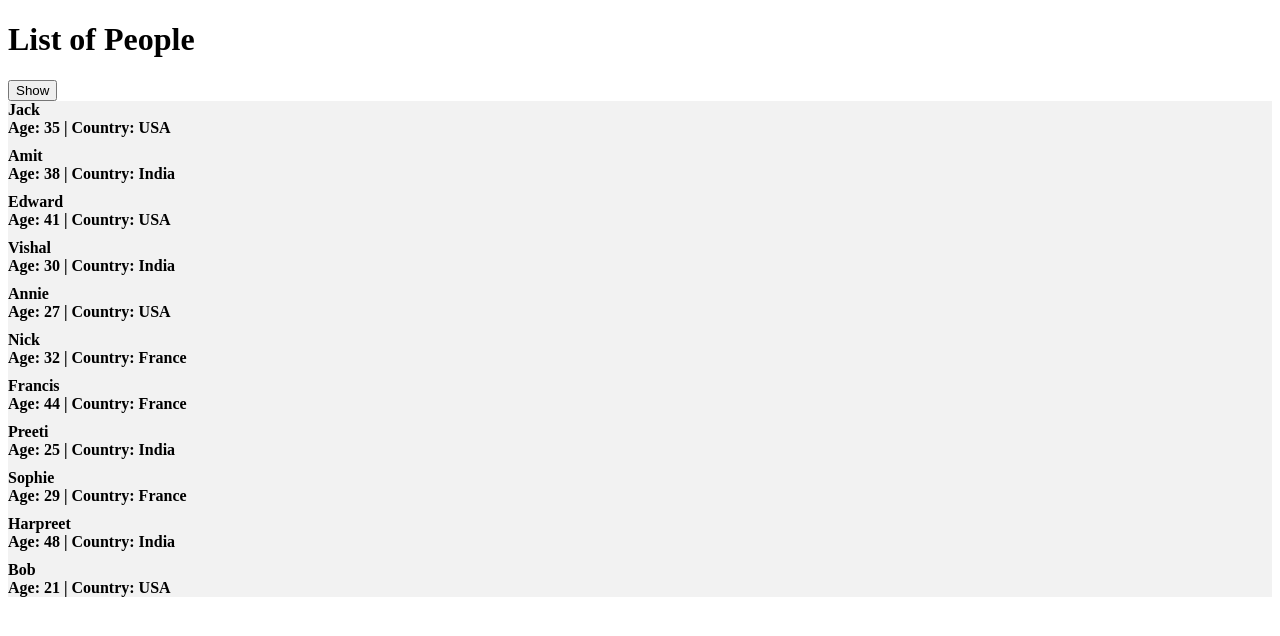
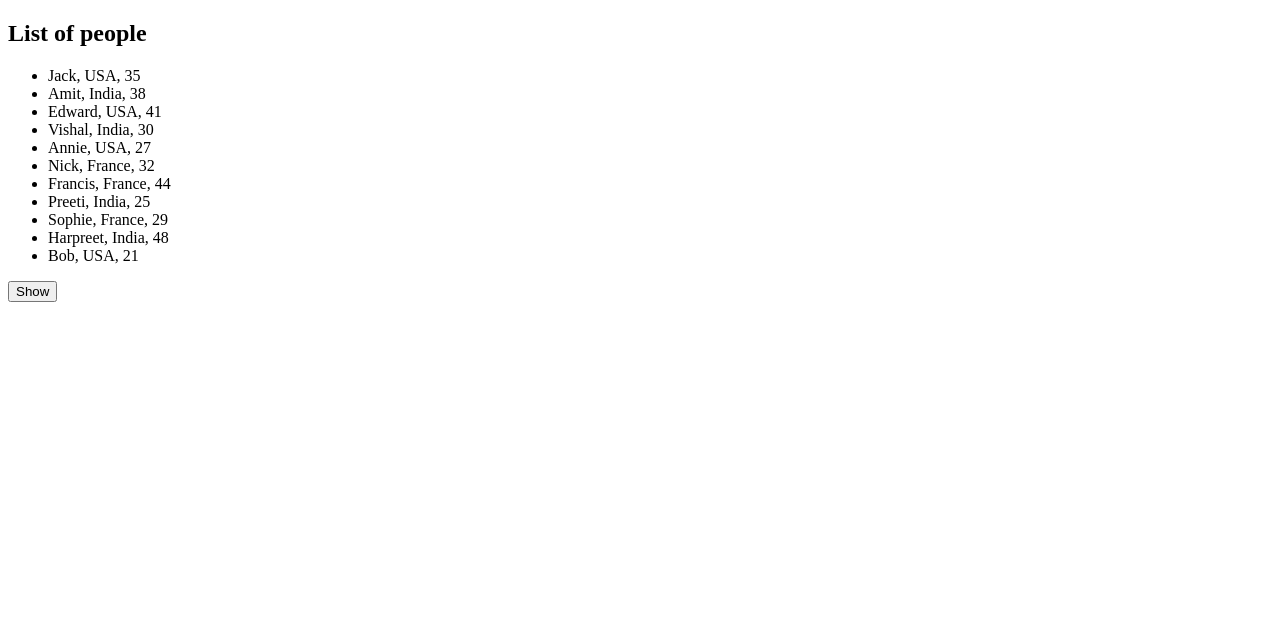
Before and after one commit to prateekgupta2411/Manipulating-DOM, a plain HTML site: page Task 2a/index.html in a window 1280 px wide. Both pictures are taken after a click on the button "Show". Drawn offline with Linux system fonts and the light colour scheme; files that its build step writes are made by us from their sources.

Commit message:
List of people show button

```diff
--- a/Task 2a/index.html
+++ b/Task 2a/index.html
@@ -1,13 +1,38 @@
 <!DOCTYPE html>
 <html>
 <head>
-    <title>List</title>
-    <h1>List of People</h1>
     <link rel="stylesheet" type="text/css" href="style.css">
 </head>
 <body>
-    <button id="showButton">Show</button>
-    <div id="people-list"></div>
-    <script src="script.js"></script>
+    <h2>List of people</h2>
+    <ul id="peoples"></ul>
+    <button onclick="show()">Show</button>
+    <script>
+        let peoples = [
+            {"name":"Jack","country":"USA","age":35},
+            {"name":"Amit","country":"India","age":38},
+            {"name":"Edward","country":"USA","age":41},
+            {"name":"Vishal","country":"India","age":30},
+            {"name":"Annie","country":"USA","age":27},
+            {"name":"Nick","country":"France","age":32},
+            {"name":"Francis","country":"France","age":44},
+            {"name":"Preeti","country":"India","age":25},
+            {"name":"Sophie","country":"France","age":29},
+            {"name":"Harpreet","country":"India","age":48},
+            {"name":"Bob","country":"USA","age":21}
+        ];
+
+        function show() {
+            const peopleList = document.getElementById('peoples');
+            peopleList.innerHTML = '';
+
+            const html = peoples.map(function(person) {
+                return '<li class="person-item"><span class="person-info">' +
+                person.name + ', ' + person.country + ', ' + person.age + '</span></li>';
+            }).join('');
+
+            peopleList.innerHTML = html;
+        }
+    </script>
 </body>
 </html>
--- a/Task 2a/script.js
+++ /dev/null
@@ -1,28 +0,0 @@
-const people = [
-    {"name":"Jack","country":"USA","age":35},
-    {"name":"Amit","country":"India","age":38},
-    {"name":"Edward","country":"USA","age":41},
-    {"name":"Vishal","country":"India","age":30},
-    {"name":"Annie","country":"USA","age":27},
-    {"name":"Nick","country":"France","age":32},
-    {"name":"Francis","country":"France","age":44},
-    {"name":"Preeti","country":"India","age":25},
-    {"name":"Sophie","country":"France","age":29},
-    {"name":"Harpreet","country":"India","age":48},
-    {"name":"Bob","country":"USA","age":21}
-];
-
-function renderPerson(person) {
-    const nameElem = '<div class="person-name">' + person.name + '</div>';
-    const detailsElem = '<div class="person-details">Age: ' + person.age + ' | Country: ' + person.country + '</div>';
-    return '<div class="person">' + nameElem + detailsElem + '</div>';
-}
-
-function showPeople() {
-    const peopleHTML = people.map(renderPerson);
-    const peopleList = document.getElementById('people-list');
-    peopleList.innerHTML = peopleHTML.join('');
-}
-
-const showButton = document.getElementById('showButton');
-showButton.addEventListener('click', showPeople);
--- a/Task 2a/style.css
+++ /dev/null
@@ -1,8 +0,0 @@
-#people-list {
-    background-color: #f2f2f2;
-}
-
-.person {
-    margin-bottom: 10px;
-    font-weight: bold;
-}
```
